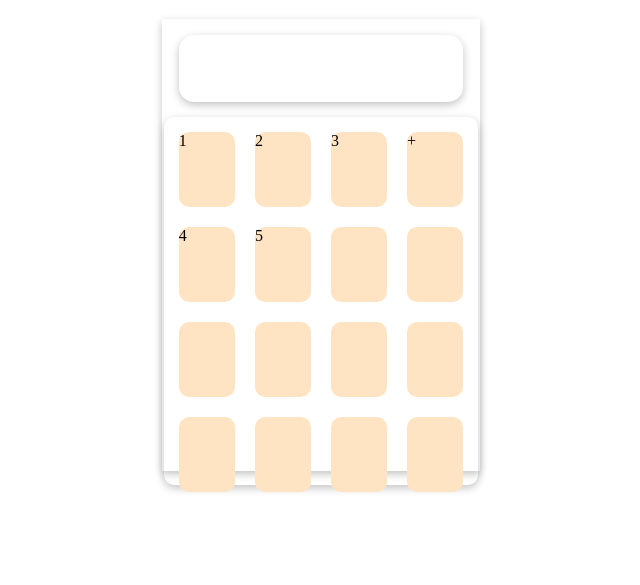
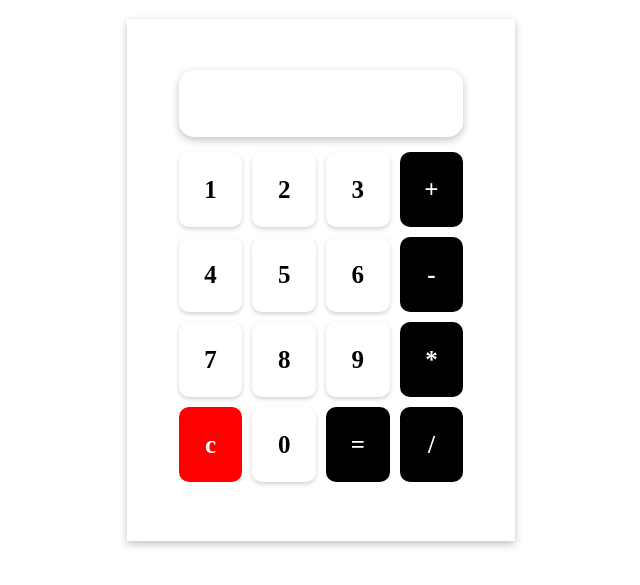
Before and after one commit to ranjeet-zet/ranjeet-zet, a plain HTML site: page css grid/6.html in a window 1280 px wide. Shown: the part 61-646 px from the top of the page, without its empty margins (319-959 px from the left). Drawn offline with Linux system fonts and the light colour scheme.

Commit message:
Masai Cal with hover

```diff
--- a/css grid/6.html
+++ b/css grid/6.html
@@ -16,7 +16,7 @@
             height: 450px;
             border: 1px solid transparent;
             box-shadow: rgba(0, 0, 0, 0.24) 0px 3px 8px;
-
+            padding: 35px;
             margin: auto;
 
 
@@ -30,27 +30,62 @@
             box-shadow: rgba(0, 0, 0, 0.24) 0px 3px 8px;
             border-radius: 15px;
         }
+        .dis:hover{
+            background-color: rgb(195, 199, 204);
+        }
         .key{
             width: 90%;
             height: 75%;
             border: 1px solid green transparent;
-            box-shadow: rgba(0, 0, 0, 0.24) 0px 3px 8px;
+            /* box-shadow: rgba(0, 0, 0, 0.24) 0px 3px 8px; */
             border-radius: 10px;
             margin: auto;
             margin-top: 15px;
             display: grid;
             grid-template-columns: repeat(4,1fr);
             grid-template-rows: repeat(4,75px);
-            gap: 20px;
-            padding: 15px;
+            gap: 10px;
 
 
         }
         .key>div{
-            color: rgb(0, 0, 0);
-            background-color: bisque;
+            /* color: rgb(0, 0, 0); */
+            /* background-color: bisque; */
             border-radius: 10px;
+            display: flex;
+            justify-content: center;
+            align-items: center;
+            font-weight: bold;
+            font-size: 25px;
         }
+        .bla{
+            background-color: black;
+            color: white;
+        }
+        .bla:hover{
+            background-color: rgba(43, 6, 6, 0.634);
+        }
+        .whi{
+            color: black;
+            /* background-color: antiquewhite; */
+            box-shadow: rgba(0, 0, 0, 0.18) 0px 2px 4px;
+
+        }
+        .whi:hover{
+            background-color: blanchedalmond;
+        }
+        .red{
+            color: white;
+            background-color: rgb(255, 0, 0);
+
+        }
+        .red:hover{
+            background-color: yellow;
+            color: black;
+        }
+
+
+
     </style>
 </head>
 <body>
@@ -58,22 +93,22 @@
     <div class="main">
         <div class="dis"></div>
         <div class="key">
-            <div>1</div>
-            <div>2</div>
-            <div>3</div>
-            <div>+</div>
-            <div>4</div>
-            <div>5</div>
-            <div></div>
-            <div></div>
-            <div></div>
-            <div></div>
-            <div></div>
-            <div></div>
-            <div></div>
-            <div></div>
-            <div></div>
-            <div></div>
+            <div class="whi">1</div>
+            <div class="whi">2</div>
+            <div class="whi">3</div>
+            <div class="bla">+</div>
+            <div class="whi">4</div>
+            <div class="whi">5</div>
+            <div class="whi">6</div>
+            <div class="bla">-</div>
+            <div class="whi">7</div>
+            <div class="whi">8</div>
+            <div class="whi">9</div>
+            <div class="bla">*</div>
+            <div class="red">c</div>
+            <div class="whi">0</div>
+            <div class="bla">=</div>
+            <div class="bla">/</div>
         </div>
     </div>
 </body>
```
